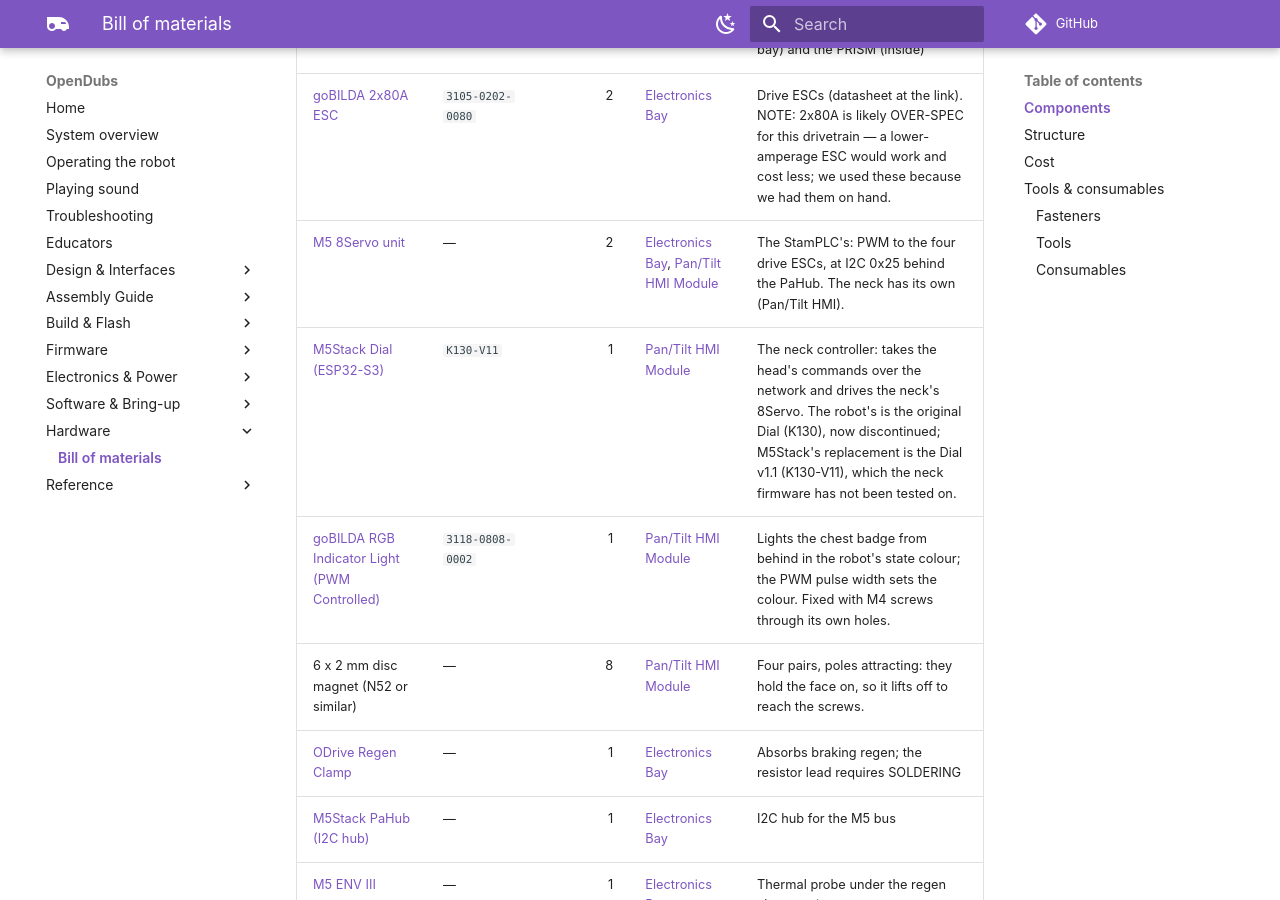
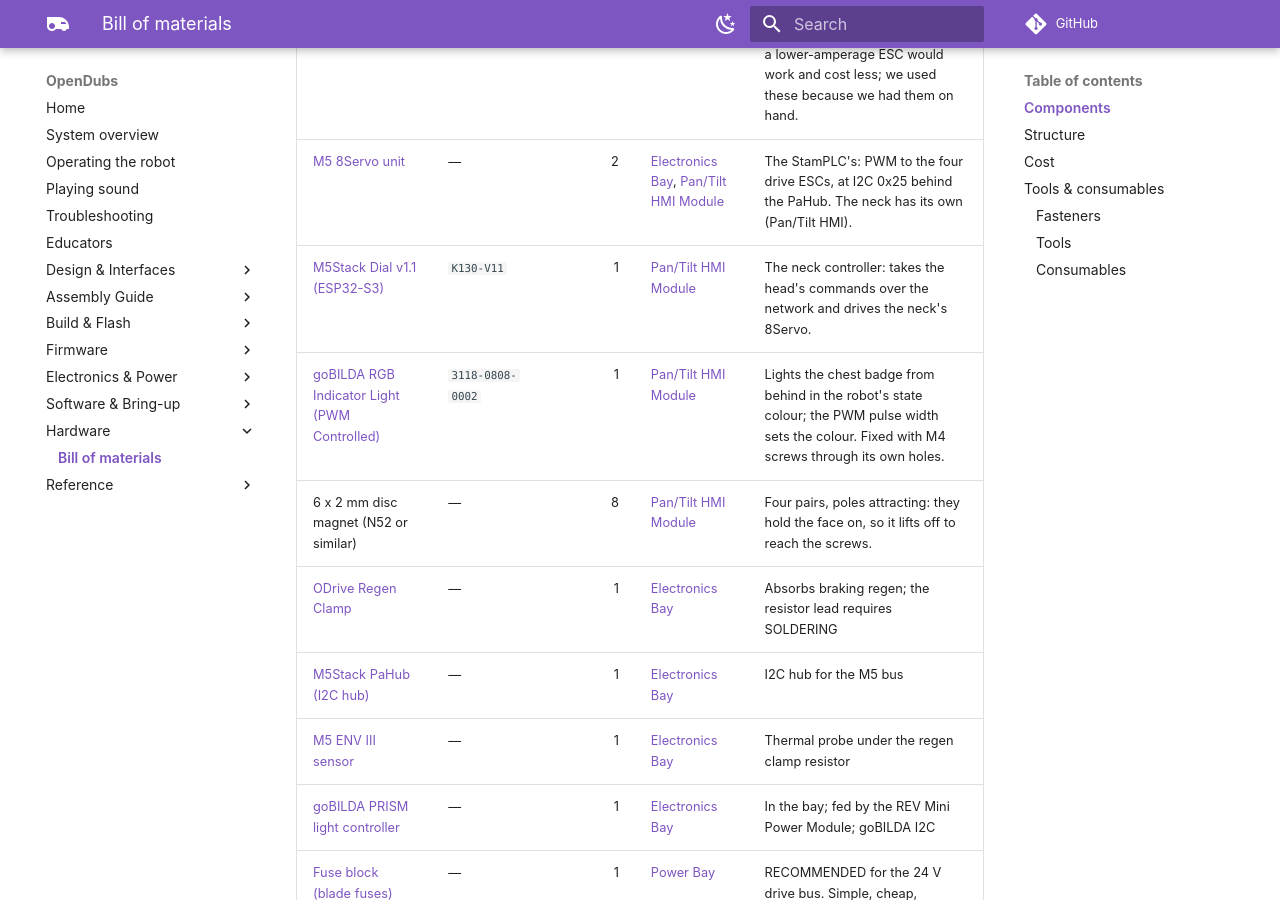
Before and after one commit to UW-Allen-School-Robotics/opendubs, an MkDocs documentation site: the page built from docs/hardware-bom.md, in a window 1280 px wide and 900 px high, scrolled down 2461 px. Built offline with MkDocs 1.6.1 and Material for MkDocs 9.7.7, drawn with Linux system fonts in a browser that asks for light colours; comment, search, counter and statistics services are not loaded; some of the changed text lies outside the part shown.

Commit message:
bom: the neck controller is an M5Dial v1.1
The robot's unit is the v1.1 (K130-V11), which the neck firmware runs on, not
the discontinued original.

Co-Authored-By: Claude Opus 5.5 <noreply@anthropic.com>

```diff
--- a/docs/hardware-bom.md
+++ b/docs/hardware-bom.md
@@ -38,7 +38,7 @@ part used in two places is listed once, with the quantities added.
 | [REV Mini Power Module (24 V logic bus)](https://www.revrobotics.com/rev-11-1956/) | `REV-11-1956` | 1 | [Electronics Bay](build/electronics-bay.md) | 6 fused branch circuits — feeds Thor / StamPLC / router / USB hub(s) / E-stop signal (outside the bay) and the PRISM (inside) |
 | [goBILDA 2x80A ESC](https://www.servocity.com/content/user_manuals/3105-0202-0080_data-sheet.pdf) | `3105-0202-0080` | 2 | [Electronics Bay](build/electronics-bay.md) | Drive ESCs (datasheet at the link). NOTE: 2x80A is likely OVER-SPEC for this drivetrain — a lower-amperage ESC would work and cost less; we used these because we had them on hand. |
 | [M5 8Servo unit](https://docs.m5stack.com/en/unit/8Servos%20Unit) | — | 2 | [Electronics Bay](build/electronics-bay.md), [Pan/Tilt HMI Module](build/pan-tilt-hmi.md) | The StamPLC's: PWM to the four drive ESCs, at I2C 0x25 behind the PaHub. The neck has its own (Pan/Tilt HMI). |
-| [M5Stack Dial (ESP32-S3)](https://shop.m5stack.com/products/m5stack-dial-v1-1) | `K130-V11` | 1 | [Pan/Tilt HMI Module](build/pan-tilt-hmi.md) | The neck controller: takes the head's commands over the network and drives the neck's 8Servo. The robot's is the original Dial (K130), now discontinued; M5Stack's replacement is the Dial v1.1 (K130-V11), which the neck firmware has not been tested on. |
+| [M5Stack Dial v1.1 (ESP32-S3)](https://shop.m5stack.com/products/m5stack-dial-v1-1) | `K130-V11` | 1 | [Pan/Tilt HMI Module](build/pan-tilt-hmi.md) | The neck controller: takes the head's commands over the network and drives the neck's 8Servo. |
 | [goBILDA RGB Indicator Light (PWM Controlled)](https://www.servocity.com/rgb-indicator-light-pwm-controlled/) | `3118-0808-0002` | 1 | [Pan/Tilt HMI Module](build/pan-tilt-hmi.md) | Lights the chest badge from behind in the robot's state colour; the PWM pulse width sets the colour. Fixed with M4 screws through its own holes. |
 | 6 x 2 mm disc magnet (N52 or similar) | — | 8 | [Pan/Tilt HMI Module](build/pan-tilt-hmi.md) | Four pairs, poles attracting: they hold the face on, so it lifts off to reach the screws. |
 | [ODrive Regen Clamp](https://shop.odriverobotics.com/products/odrive-regeneration-clamp) | — | 1 | [Electronics Bay](build/electronics-bay.md) | Absorbs braking regen; the resistor lead requires SOLDERING |
```
Also changed, not shown: other parts of docs/hardware-bom.md (+1 -1 lines), 2 other files.
